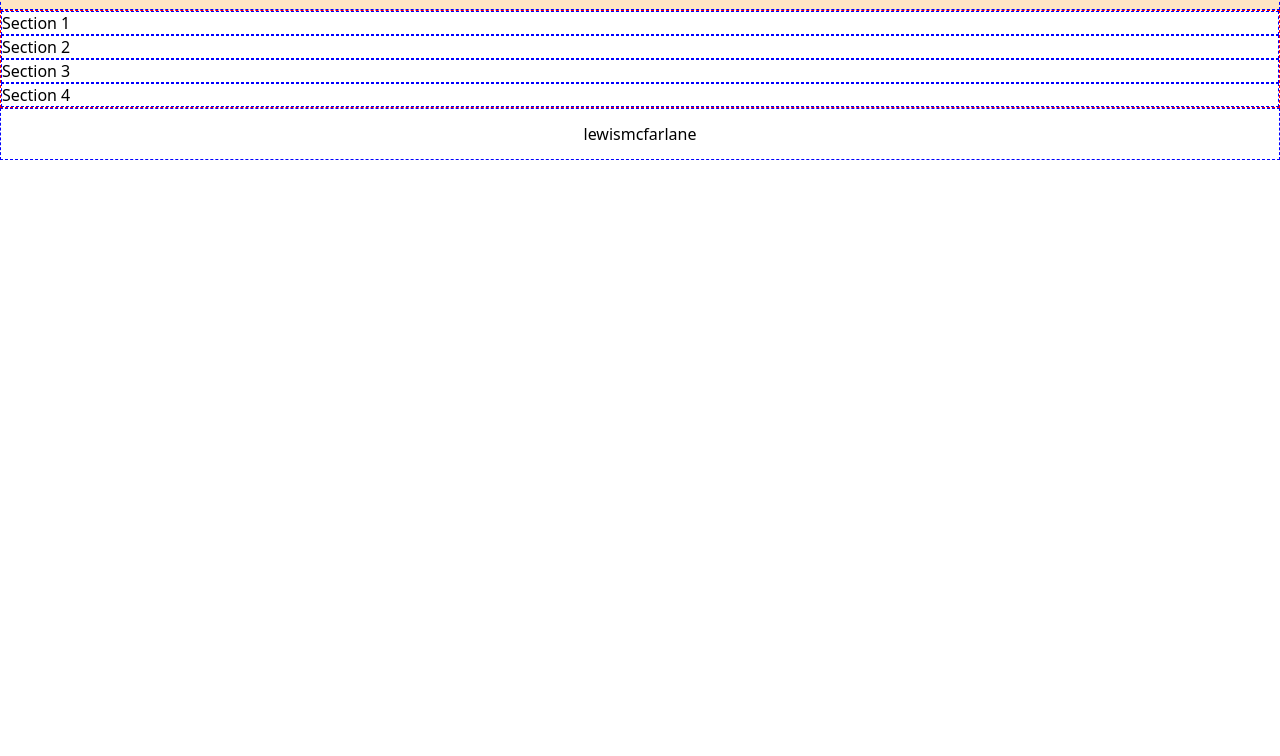
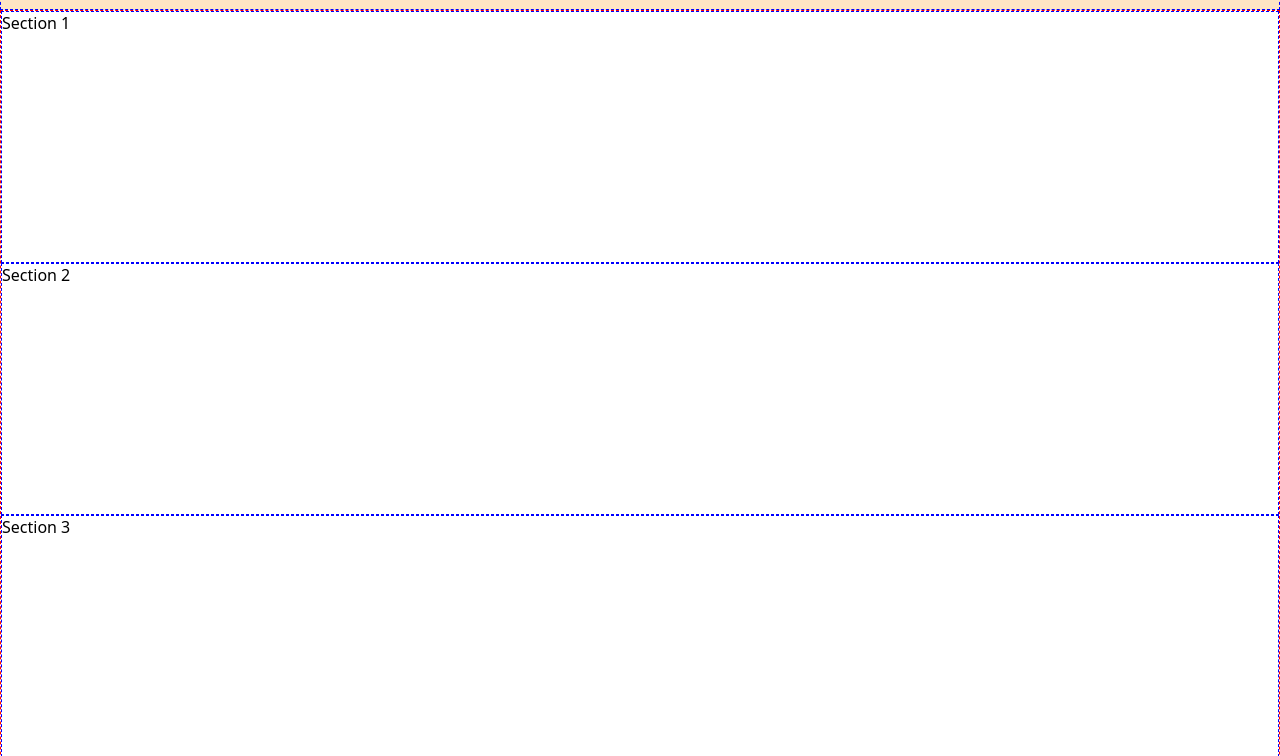
Before and after one commit to lewismcfarlane/landing-page, a plain HTML site: page index.html in a window 1280 px wide. Shown: the part 44-800 px from the top of the page. Drawn offline with Linux system fonts and the light colour scheme.

Commit message:
feat: Add height to main sections

```diff
--- a/style.css
+++ b/style.css
@@ -24,7 +24,6 @@ header {
 header-links ul {
     display: flex;
     flex-shrink: 0;
-
     white-space: nowrap;
 }
 
@@ -49,21 +48,25 @@ main {
 section-one {
     border: 1px dashed blue;
     display: flex;
+    height: 250px;
 }
 
 section-two {
     border: 1px dashed blue;
     display: flex;
+    height: 250px;
 }
 
 section-three {
     border: 1px dashed blue;
     display: flex;
+    height: 250px;
 }
 
 section-four {
     border: 1px dashed blue;
     display: flex;
+    height: 200px;
 }
 
 footer {
```
